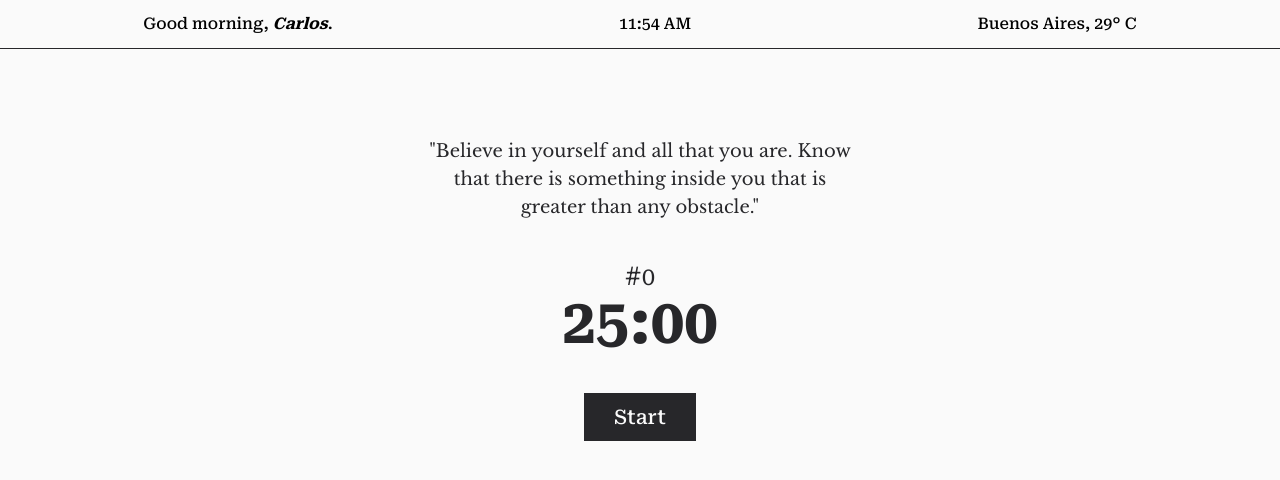
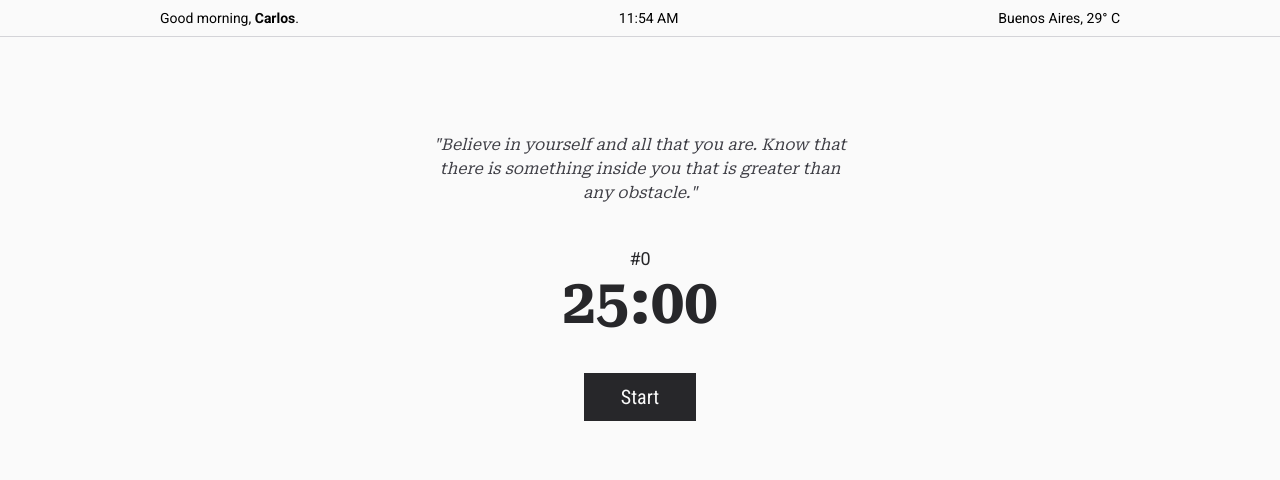
Before and after one commit to cnmorocho/tomacco-app, a Next.js app: page /home in a window 1280 px wide. Shown: the top 480 px of the page. Built offline with nearby package versions, Linux system fonts and the light colour scheme; no server answers.

Commit message:
refactor: change some fonts to sans serif

```diff
--- a/components/Countdown/index.tsx
+++ b/components/Countdown/index.tsx
@@ -1,6 +1,6 @@
 import React, { useContext } from 'react';
 import { PomodoroContext } from '@/store/countdown';
-import { robotoSerif } from '@/fonts';
+import { robotoSerif, roboto } from '@/fonts';
 
 type CountdownProps = {
     minutes: string;
@@ -19,7 +19,7 @@ const Countdown = ({ minutes, seconds, currentInterval }: CountdownProps) => {
         <div className={`${robotoSerif.className} flex flex-col items-center text-zinc-800`}>
             <p
                 onClick={resetCountdown}
-                className="text-2xl cursor-pointer font-normal" >
+                className={`${roboto.className} text-lg cursor-pointer font-normal`} >
                 #{currentInterval}
             </p>
             <p className="text-6xl font-bold">
--- a/components/CountdownButton/index.tsx
+++ b/components/CountdownButton/index.tsx
@@ -1,5 +1,5 @@
 import React from 'react';
-import { robotoSerif } from '@/fonts';
+import { robotoCondensed } from '@/fonts';
 import useSound from 'use-sound';
 
 type CountdownButtonProps = {
@@ -17,7 +17,7 @@ const CountdownButton = ({ text, action }: CountdownButtonProps) => {
     return (
         <button
             type='button'
-            className={`${robotoSerif.className} text-zinc-50 bg-zinc-800 w-28 h-12 font-medium text-xl`}
+            className={`${robotoCondensed.className} text-zinc-50 bg-zinc-800 w-28 h-12 font-medium text-xl`}
             onClick={handleAction}>
             {text}
         </button>
--- a/components/Navbar/index.tsx
+++ b/components/Navbar/index.tsx
@@ -1,5 +1,5 @@
 import React, { useEffect, useState } from 'react';
-import { robotoSerif } from '@/fonts';
+import { roboto } from '@/fonts';
 
 const Navbar = () => {
     const [hour, setHour] = useState(new Date);
@@ -12,8 +12,8 @@ const Navbar = () => {
     const currentHour = hour.toLocaleTimeString('en-US', { hour12: true, hour: '2-digit', minute: '2-digit' });
 
     return (
-        <div className={`${robotoSerif.className} w-full h-auto flex flex-row justify-around py-3 font-medium text-md border-zinc-800 border-b`}>
-            <p>Good morning, <span className='font-bold italic'>Carlos</span>.</p>
+        <div className={`${roboto.className} w-full h-auto flex flex-row justify-around py-2 font-normal text-sm border-zinc-300 border-b-[1.8px]`}>
+            <p>Good morning, <span className='font-black'>Carlos</span>.</p>
             <p>{currentHour}</p>
             <p>Buenos Aires, 29° C</p>
         </div>
--- a/fonts/index.tsx
+++ b/fonts/index.tsx
@@ -1,13 +1,23 @@
-import { Roboto_Serif, Libre_Baskerville } from "next/font/google";
+import { Roboto_Serif, Libre_Baskerville, Roboto, Roboto_Condensed } from "next/font/google";
 
 export const robotoSerif = Roboto_Serif({
   subsets: ["latin"],
   weight: ["100", "300", "400", "500", "700"],
+  style: ["normal", "italic"]
+});
+export const roboto = Roboto({
+  subsets: ["latin"],
+  weight: ["100", "300", "400", "500", "700"],
+  style: ["normal", "italic"]
+});
+export const robotoCondensed = Roboto_Condensed({
+  subsets: ["latin"],
+  weight: ["300", "400", "700"],
   style: ["normal"]
 });
 
 export const libreBaskerville = Libre_Baskerville({
   subsets: ["latin"],
   weight: ["400", "700"],
-  style: ["normal"]
+  style: ["normal", "italic"]
 });
--- a/pages/home/index.tsx
+++ b/pages/home/index.tsx
@@ -1,7 +1,7 @@
 import DesktopWrapper from '@/components/DesktopWrapper';
 import Navbar from '@/components/Navbar';
 import TimerSection from '@/components/TimerSection';
-import { libreBaskerville } from '@/fonts';
+import { robotoSerif } from '@/fonts';
 import { PomodoroContext } from '@/store/countdown';
 import { formatCountdown } from '@/utils/functions';
 import { useContext } from 'react';
@@ -15,8 +15,8 @@ export default function Home() {
         <DesktopWrapper title={title}>
             <Navbar />
             <div className="h-3/5 flex flex-col justify-center gap-10">
-                <div className={`${libreBaskerville.className} flex justify-center text-zinc-800 font-medium`}>
-                    <p className="w-1/3 text-center hover:underline hover:decoration-dotted underline-offset-4 hover:cursor-pointer text-lg">"Believe in yourself and all that you are. Know that there is something inside you that is greater than any obstacle."</p>
+                <div className={`${robotoSerif.className} flex justify-center text-zinc-700 font-normal`}>
+                    <p className="w-1/3 text-center hover:underline hover:decoration-dotted underline-offset-4 hover:cursor-pointer text-md italic active:bg-zinc-800 active:text-zinc-50">"Believe in yourself and all that you are. Know that there is something inside you that is greater than any obstacle."</p>
                 </div>
                 <TimerSection />
             </div>
```
